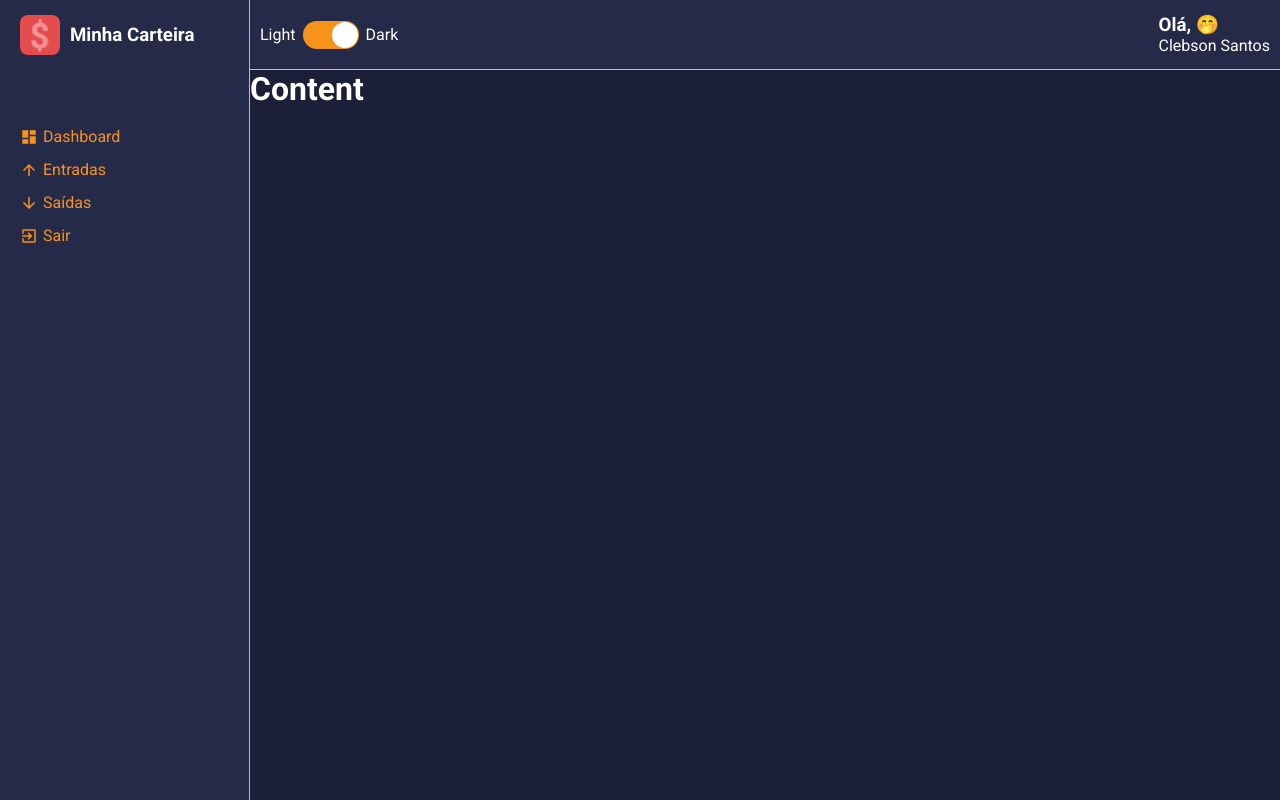
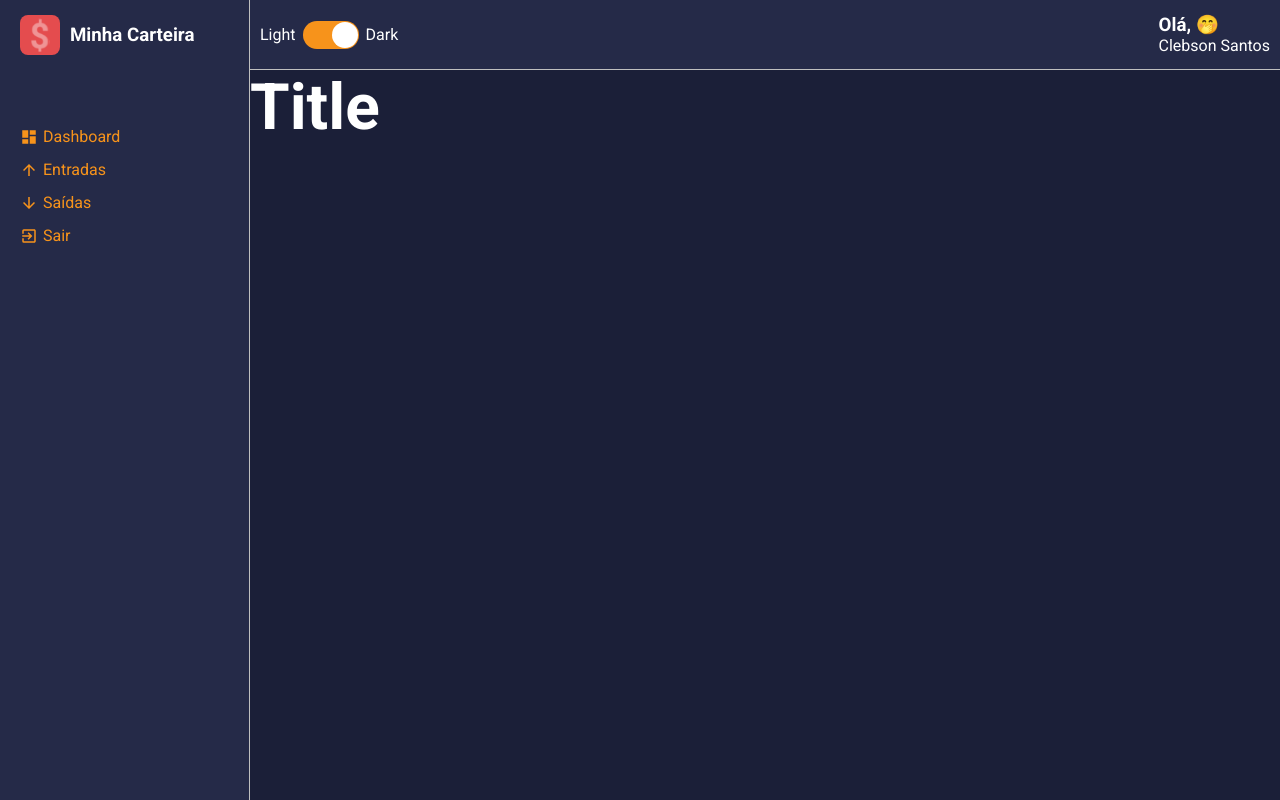
Before and after one commit to clebsonsantos/my-wallet, a React (Create React App) app: page / in a window 1280 px wide. Built offline with nearby package versions, Linux system fonts and the light colour scheme.

Commit message:
Add NavBar & Mainheader

```diff
--- a/src/App.tsx
+++ b/src/App.tsx
@@ -3,6 +3,7 @@
 
 import GlobalStyles from './styles/GlobalStyles';
 
+import Dashboard from './pages/Dashboard'
 import Layout from './Components/Layout';
 import dark from './styles/themes/dark'
 
@@ -11,7 +12,9 @@
   return (
     <ThemeProvider theme={dark}>
     <GlobalStyles />
-    <Layout />
+    <Layout>
+      <Dashboard/>
+    </Layout>
     </ThemeProvider>
   );
 }
--- a/src/Components/Content/index.tsx
+++ b/src/Components/Content/index.tsx
@@ -1,10 +1,13 @@
 import React from 'react';
 
 import { Container } from './styles'
-const Content: React.FC = () =>{
+
+
+
+const Content: React.FC = ({children}) =>{
   return (
     <Container>
-    <h1>Content</h1>
+      {children}
     </Container>
   );
 }
--- /dev/null
+++ b/src/Components/ContentHeader/index.tsx
@@ -0,0 +1,19 @@
+import React from 'react';
+
+ import { Container, Title, Controllers } from './styles';
+
+const ContentHeader: React.FC = () => {
+  return (
+    <Container>
+      <Title>
+       <h1>Title</h1>
+      </Title>
+      <Controllers>
+
+      </Controllers>
+
+    </Container>
+  )
+}
+
+export default ContentHeader;
--- /dev/null
+++ b/src/Components/ContentHeader/styles.ts
@@ -0,0 +1,9 @@
+import styled from 'styled-components'
+
+
+export const Container = styled.div``;
+export const Title = styled.h1``;
+export const Controllers = styled.div``;
+
+
+// pausando em 13 minutos
--- a/src/Components/Layout/index.tsx
+++ b/src/Components/Layout/index.tsx
@@ -6,12 +6,14 @@
 import Aside from '../Aside'
 import Content from '../Content'
 
-const Layout: React.FC = () =>{
+const Layout: React.FC = ({children}) =>{
   return (
     <Grid>
     <MainHeader />
     <Aside />
-    <Content />
+    <Content >
+      {children}
+    </Content>
     </Grid>
   );
 }
--- a/src/pages/Dashboard/index.tsx
+++ b/src/pages/Dashboard/index.tsx
@@ -1,10 +1,12 @@
 import React from 'react';
-
+import ContentHeader from '../../Components/ContentHeader'
+import {Container} from './style'
 const Dashboard: React.FC = () =>{
   return (
-    <>
-    <h1>Dashboard</h1>
-    </>
+
+    <Container>
+      <ContentHeader/>
+    </Container>
   );
 }
 
--- /dev/null
+++ b/src/pages/Dashboard/style.ts
@@ -0,0 +1,4 @@
+import styled from 'styled-components';
+
+
+export const Container = styled.div``;
```
